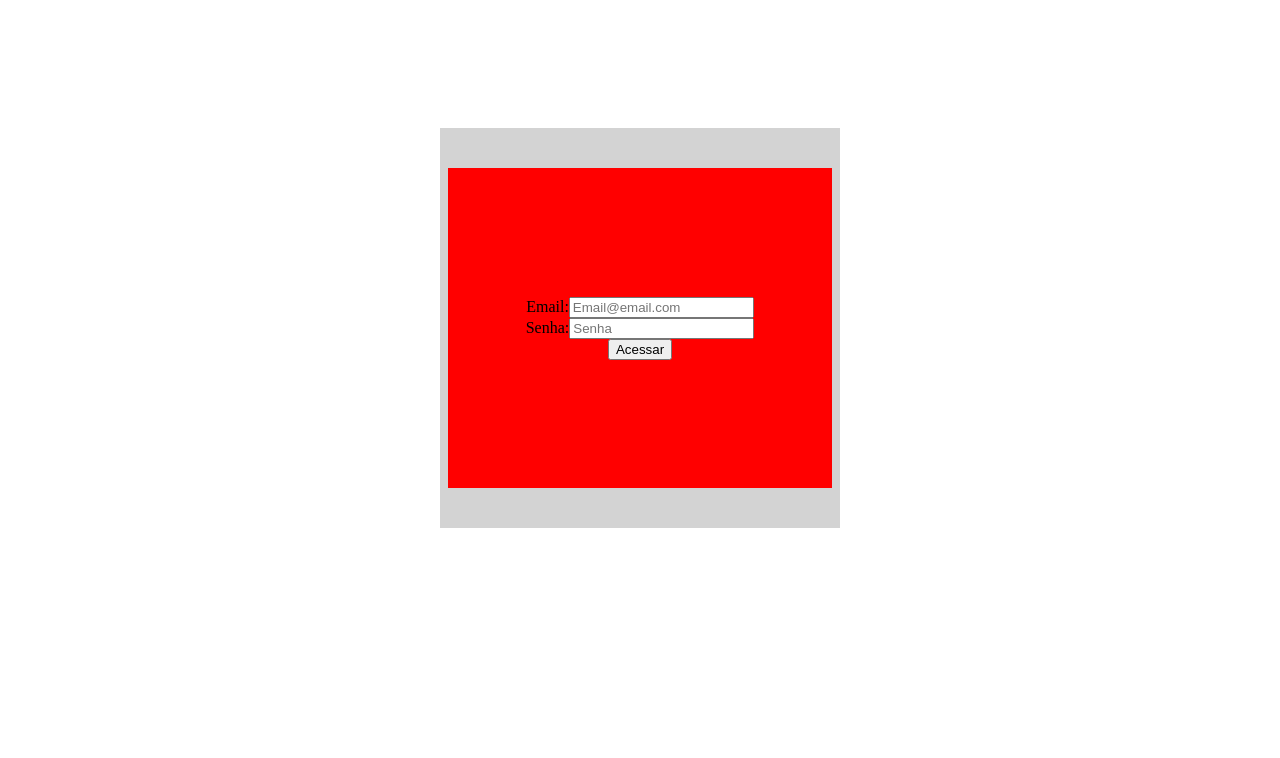
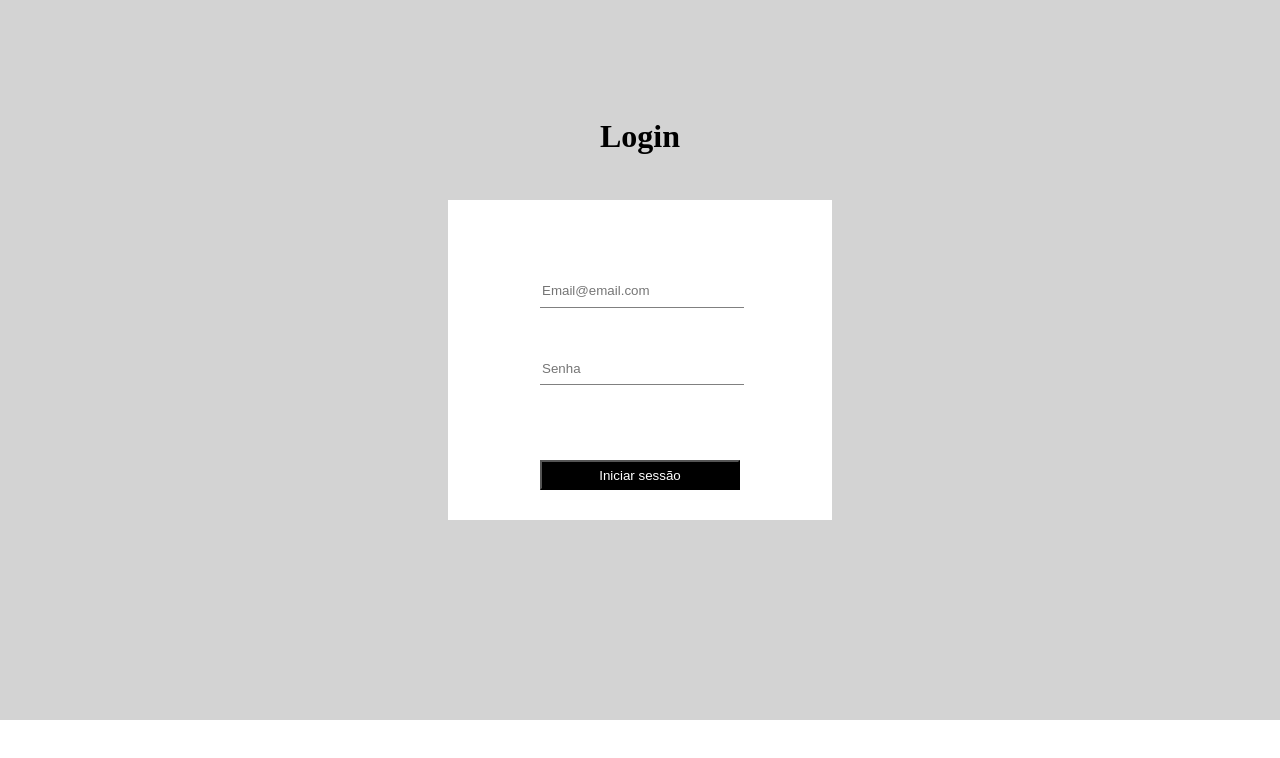
Before and after one commit to aceleradora-TW/acelera-mais-front, a React (Create React App) app: page / in a window 1280 px wide. Shown: the top 758 px of the page. Built offline with nearby package versions, Linux system fonts and the light colour scheme.

Commit message:
style(login): finaliza estilo do login @eluvya @Biamah @dhierodrigues

```diff
--- a/src/components/login/index.js
+++ b/src/components/login/index.js
@@ -25,16 +25,17 @@ export const Login = () => {
   }
   return (
     <div className="container-form">
+      <h1 className="title">Login</h1>
       <form className="form">
+        <div className="inputs">
           <label>
-        Email:
             <input className="input" onChange={handleChangeEmail} value={email} type="email" placeholder="Email@email.com"></input>
           </label>
           <label>
-        Senha:
             <input className="input" onChange={handleChangePassword} value={password} type="password" placeholder="Senha"></input>
           </label>
-      <button onClick={handlerClick}>Acessar</button>
+        </div>
+        <button className="btn" onClick={handlerClick}>Iniciar sessão</button>
       </form>
     </div>
   )
--- a/src/components/login/style.css
+++ b/src/components/login/style.css
@@ -1,26 +1,58 @@
-.container-form{
-   width: 400px;
-   height: 400px;
+.container-form {
+  width: 1280px;
+  height: 720px;
   background-color: lightgray;
   margin: 0 auto;
-   margin-top: 10%;
+  /* margin-top: 10%; */
   display: flex;
   align-items: center;
   justify-content: center;
+  flex-direction: column;
+  position: relative;
   }
 
-.form{
+.title{
+  font-weight: bold;
+  font-size: 32px;
+  position: absolute;
+  top: 120px;
+
+}
+
+.form {
   display: flex;
   flex-direction: column;
   flex-wrap: wrap;
   /*padding: 7rem;*/
-    justify-content: center;
+  justify-content: space-evenly;
   align-items: center;
-    background-color: rgb(255, 0, 0);
+  background-color: white;
   width: 30vw;
   height: 25vw;
 
 }
-.input{
+
+.inputs {
+  display: flex;
+  flex-direction: column;
+  justify-content: space-evenly;
+  width: 200px;
+  height: 200px;
+  flex-wrap: wrap;
 
 }
+
+.input {
+  border: none;
+  border-bottom: 1px solid gray;
+  width: 200px;
+  height: 30px;
+}
+
+.btn{
+  width: 200px;
+  height: 30px;
+  background-color: black;
+  color: white;
+  cursor: pointer;
+}
```
Lines whose indentation alone changed are shown as unchanged.
